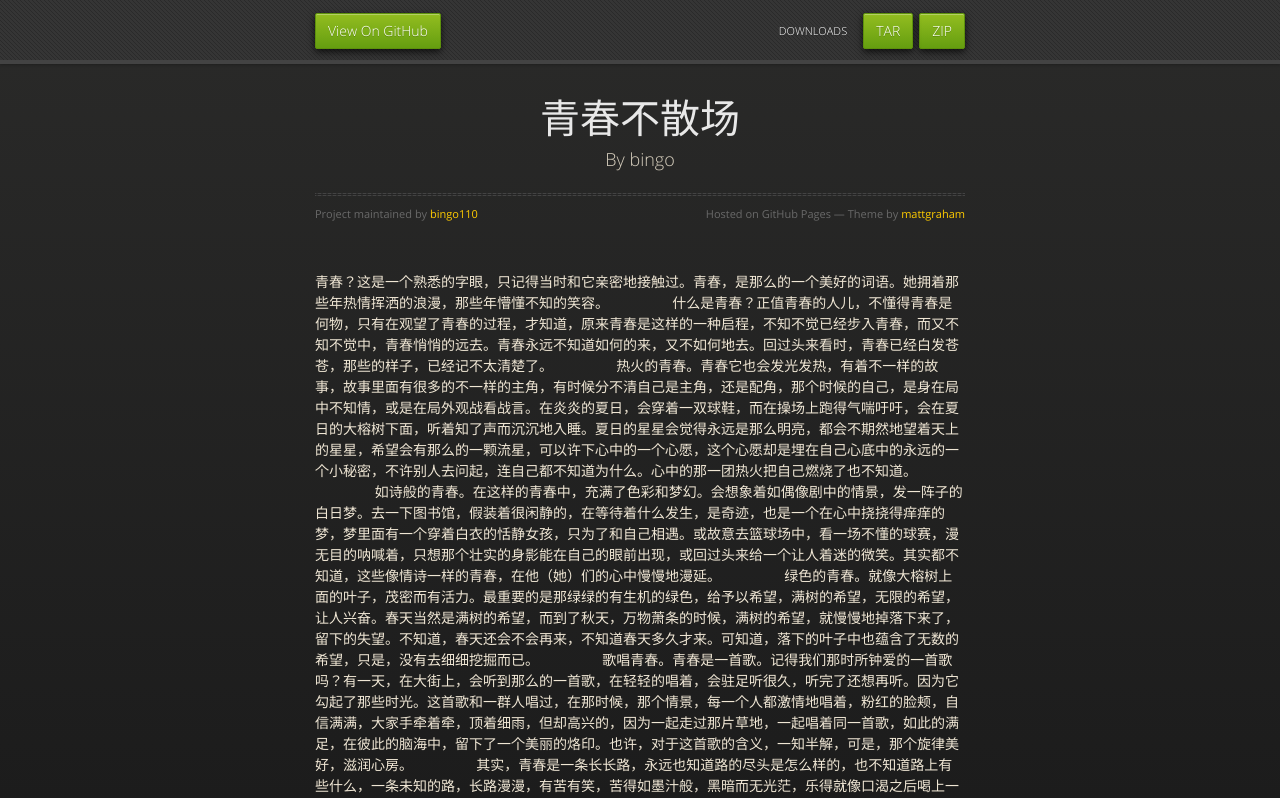
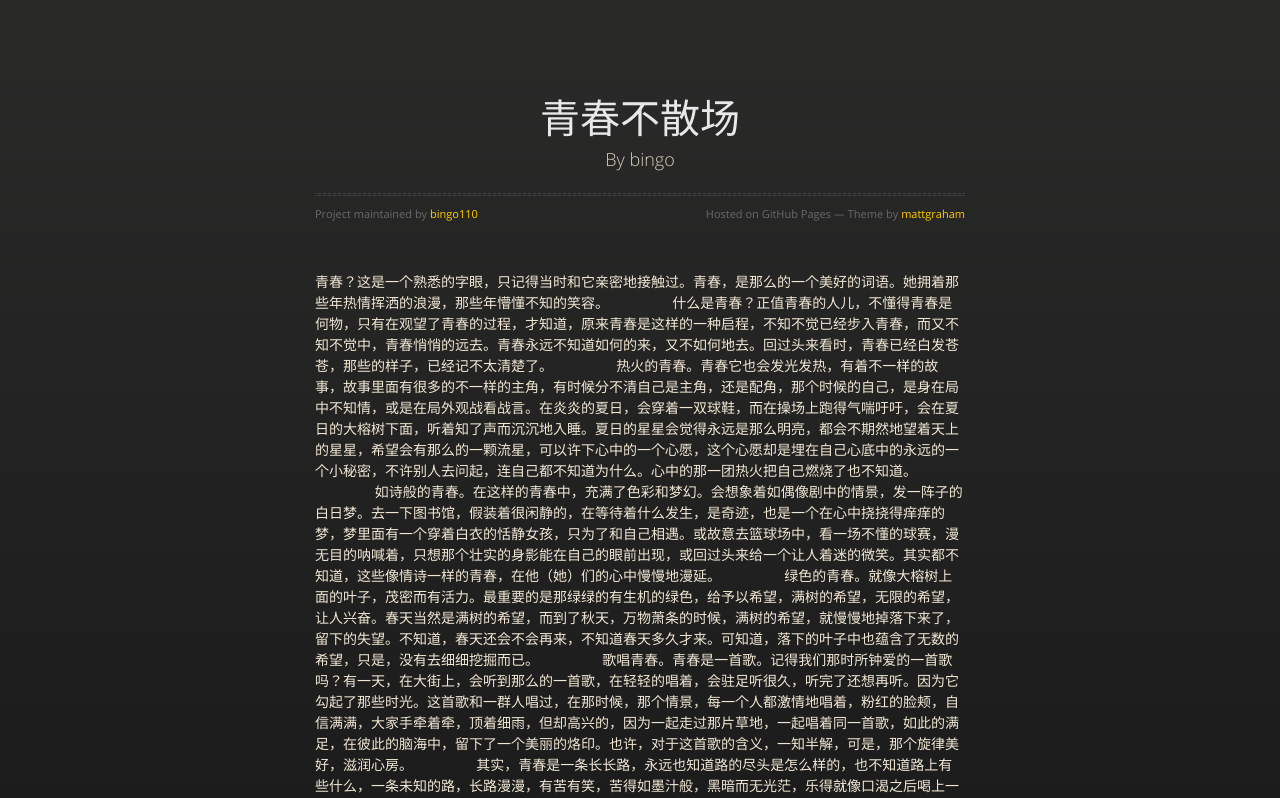
Before and after one commit to bingo110/NO1, a plain HTML site: page index.html in a window 1280 px wide. Shown: the top 798 px of the page. Drawn offline with nearby package versions, Linux system fonts and the light colour scheme.

Commit message:
Update index.html

```diff
--- a/index.html
+++ b/index.html
@@ -18,14 +18,14 @@
 
   </head>
   <body>
-      <div id="header">
-        <nav>
-          <li class="fork"><a href="https://github.com/bingo110/blog">View On GitHub</a></li>
-          <li class="downloads"><a href="https://github.com/bingo110/blog/zipball/master">ZIP</a></li>
-          <li class="downloads"><a href="https://github.com/bingo110/blog/tarball/master">TAR</a></li>
-          <li class="title">DOWNLOADS</li>
-        </nav>
-      </div><!-- end header -->
+      <!--<div id="header">-->
+      <!--  <nav>-->
+      <!--    <li class="fork"><a href="https://github.com/bingo110/blog">View On GitHub</a></li>-->
+      <!--    <li class="downloads"><a href="https://github.com/bingo110/blog/zipball/master">ZIP</a></li>-->
+      <!--    <li class="downloads"><a href="https://github.com/bingo110/blog/tarball/master">TAR</a></li>-->
+      <!--    <li class="title">DOWNLOADS</li>-->
+      <!--  </nav>-->
+      <!--</div><!-- end header -->
 
     <div class="wrapper">
 
```
